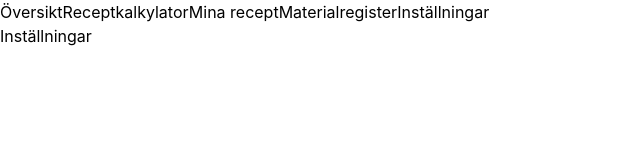
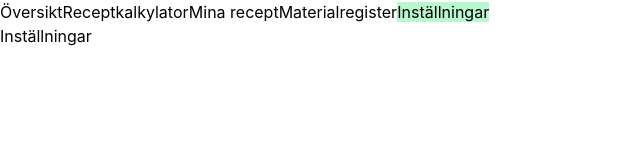
Before and after one commit to Emilia9602/Ljuskalkylator, a React (Vite) app: page /settings in a window 1280 px wide. Shown: the top 160 px of the page, without its empty margins (0-640 px from the left). Built offline with nearby package versions, Linux system fonts and the light colour scheme.

Commit message:
Change bg color for NavLink that is active

```diff
--- a/src/components/layout/Navigation.tsx
+++ b/src/components/layout/Navigation.tsx
@@ -3,11 +3,26 @@ import { NavLink } from "react-router-dom";
 function Navigation() {
     return (
         <nav>
-            <NavLink to="/">Översikt</NavLink>
-            <NavLink to="/calculator">Receptkalkylator</NavLink>
-            <NavLink to="/recipes">Mina recept</NavLink>
-            <NavLink to="/materials">Materialregister</NavLink>
-            <NavLink to="/settings">Inställningar</NavLink>
+            <NavLink to="/"
+                className={({ isActive }) => (isActive ? "bg-green-200" : "")}>
+                Översikt
+            </NavLink>
+            <NavLink to="/calculator"
+                className={({ isActive }) => (isActive ? "bg-green-200" : "")}>
+                Receptkalkylator
+            </NavLink>
+            <NavLink to="/recipes"
+                className={({ isActive }) => (isActive ? "bg-green-200" : "")}>
+                Mina recept
+            </NavLink>
+            <NavLink to="/materials"
+                className={({ isActive }) => (isActive ? "bg-green-200" : "")}>
+                Materialregister
+            </NavLink>
+            <NavLink to="/settings"
+                className={({ isActive }) => (isActive ? "bg-green-200" : "")}>
+                Inställningar
+            </NavLink>
         </nav>
     )
 }
```
Also changed, not shown: src/components/layout/Header.tsx (added).
